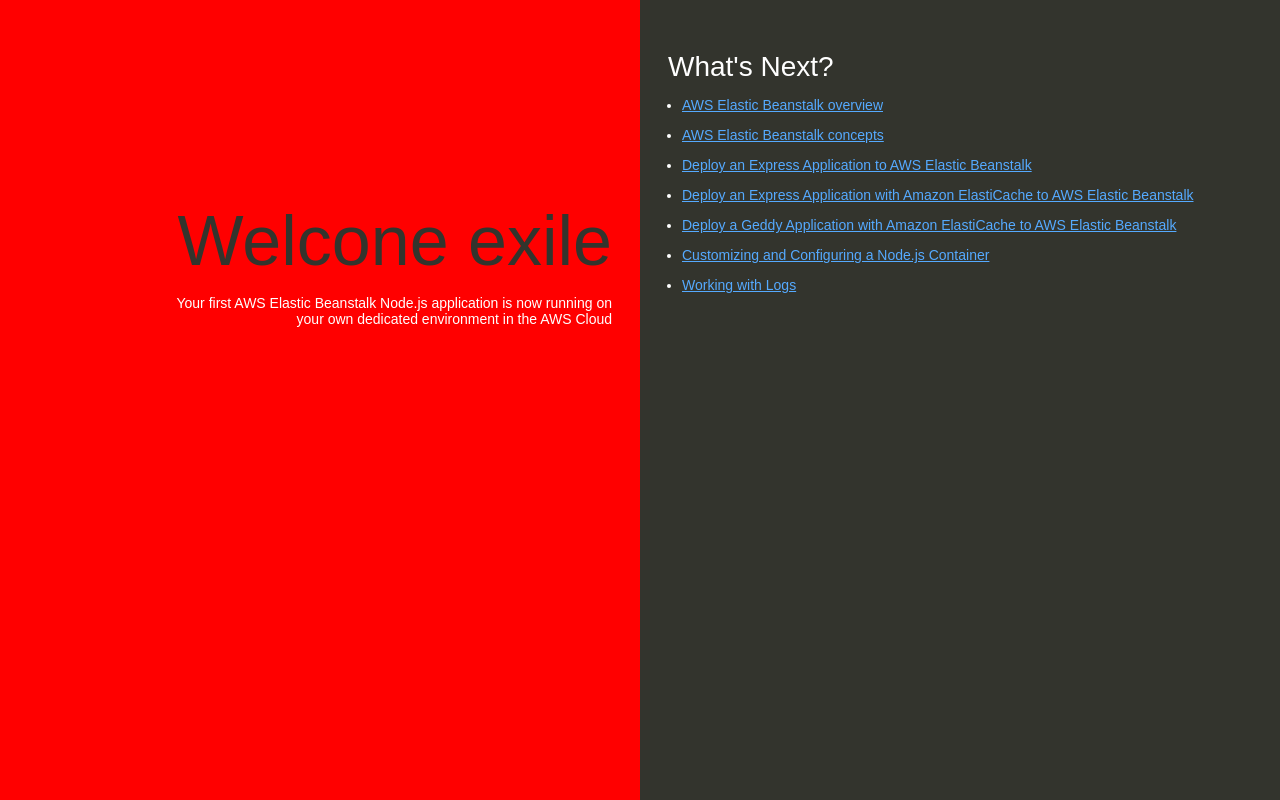
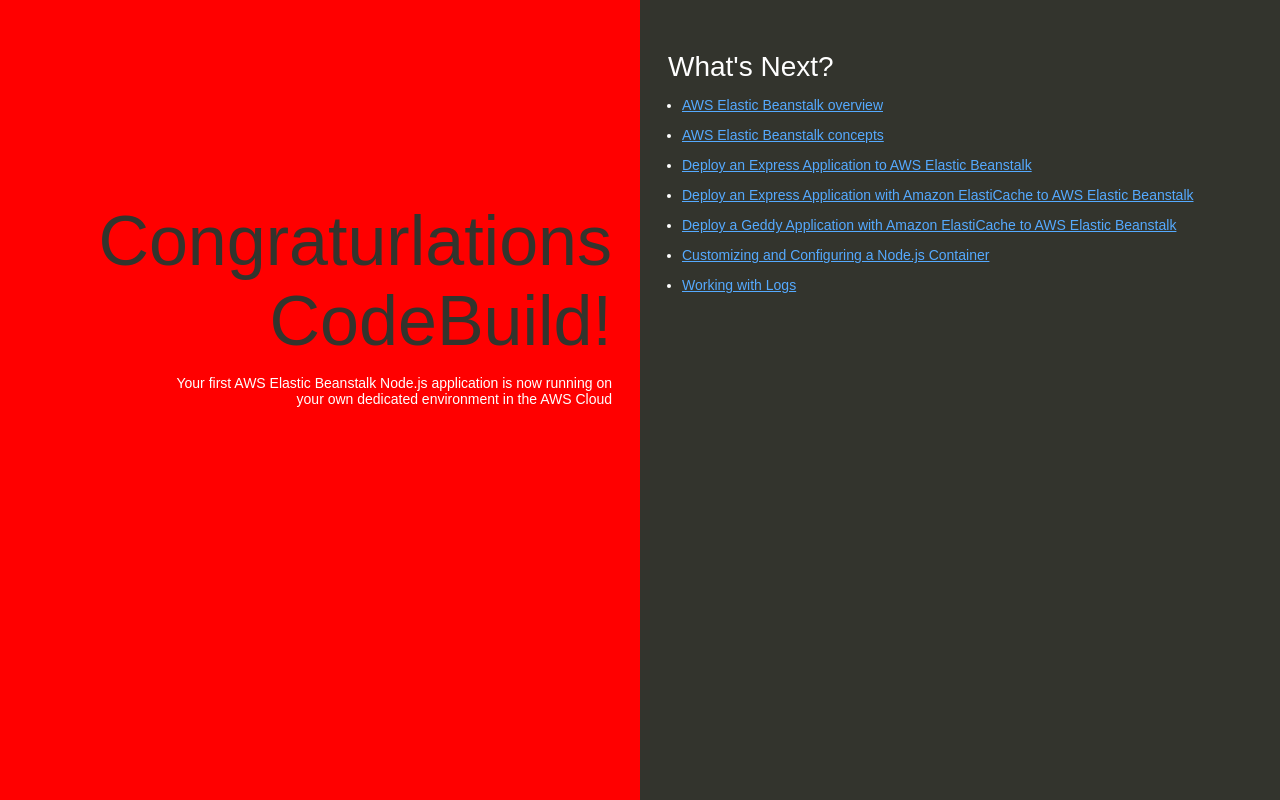
Before and after one commit to dimon1165/aws-codepipeline-nodejs, a website: page index.html in a window 1280 px wide. Drawn offline with Linux system fonts and the light colour scheme.

Commit message:
Update index.html

```diff
--- a/index.html
+++ b/index.html
@@ -74,7 +74,7 @@
   </head>
   <body>
     <div class="textColumn">
-      <h1>Welcone exile</h1>
+      <h1>Congraturlations CodeBuild!</h1>
       <p>Your first AWS Elastic Beanstalk Node.js application is now running on your own dedicated environment in the AWS Cloud</p>
     </div>
     <div class="linksColumn">
```
